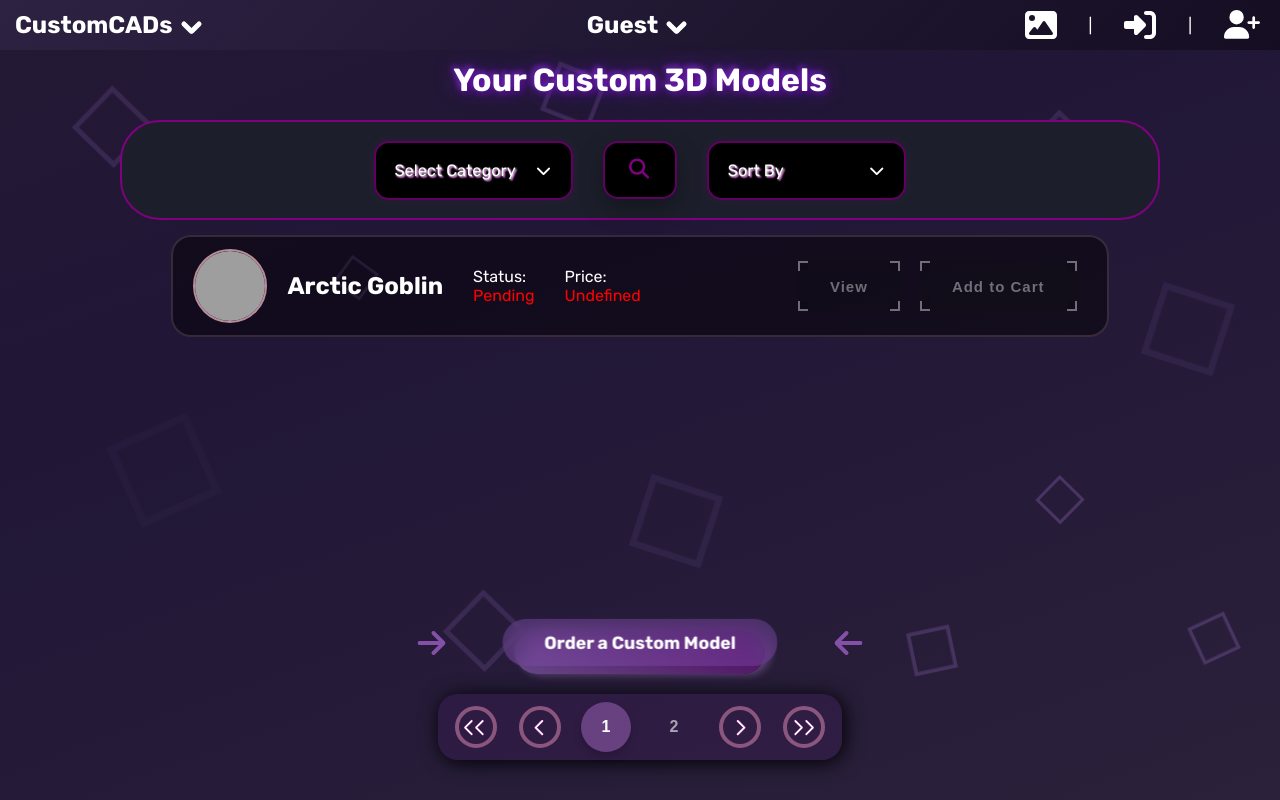
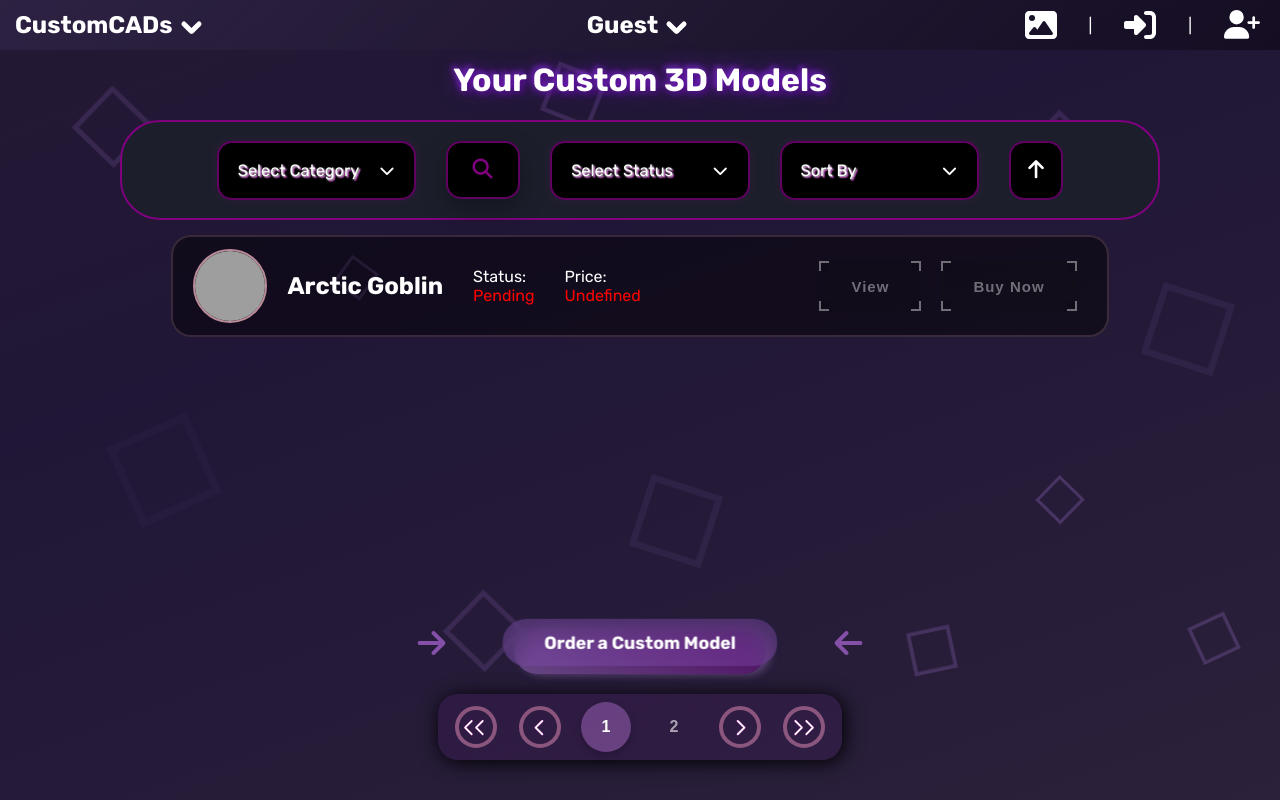
Before and after one commit to ivanzlatinov1/CustomCADsDemoDesign, a React (Vite) app in the folder data/: page /custom-models in a window 1280 px wide. Shown: the top 800 px of the page. Built offline with nearby package versions, Linux system fonts and the light colour scheme; grey boxes are pictures that could not be loaded; the HTML template or start-up script is replaced by a standard one.

Commit message:
fixed logical issues

```diff
--- a/data/src/components/Home/Contacts/Contacts.tsx
+++ b/data/src/components/Home/Contacts/Contacts.tsx
@@ -21,7 +21,7 @@ const Contacts: React.FC = () => {
         const newErrors: Record<string, string> = {};
 
         if (!formValues.name.trim()) {
-            newErrors.name = "First Name is required.";
+            newErrors.name = "Name is required.";
         }
 
         if (!formValues.email.trim() || !/\S+@\S+\.\S+/.test(formValues.email)) {
--- a/data/src/pages/Client/CustomModels/CustomModels.tsx
+++ b/data/src/pages/Client/CustomModels/CustomModels.tsx
@@ -32,7 +32,7 @@ const CustomModels: React.FC = () => {
                             <p>Price: <span>Undefined</span></p>
                             <div className={styles.buttons}>
                                 <button disabled><span>View</span></button>
-                                <button disabled><span>Add to Cart</span></button>
+                                <button disabled><span>Buy Now</span></button>
                             </div>
                         </div>
                     </div>
--- a/data/src/pages/Public/Gallery/components/Model/Model.module.css
+++ b/data/src/pages/Public/Gallery/components/Model/Model.module.css
@@ -120,7 +120,7 @@
     transition: transform 0.2s ease, color 0.2s ease;
 }
 
-.heart:hover {
+.heart:hover i {
     transform: scale(1.1);
 }
 
@@ -145,6 +145,13 @@
     color: #c736da;
 }
 
+.heart div {
+    font-size: 1rem;
+    color: white;
+    font-weight: bold;
+    margin-left: 5px;
+}
+
 .views div {
     font-size: 1rem;
     color: #ffffff;
--- a/data/src/pages/Public/Gallery/components/Model/Model.tsx
+++ b/data/src/pages/Public/Gallery/components/Model/Model.tsx
@@ -36,7 +36,8 @@ const Model: React.FC<ModelProps> = ({ model }) => {
                 <p onClick={handleDetailsClick} className={`${styles.title}`}>{model.name}<br /><span>{model.category}</span></p>
                 <div className={`${styles["button-container"]}`}>
                     <button onClick={handleLikeClick} className={`${styles.heart} ${liked ? styles.clicked : ""}`}>
-                        <i className="fas fa-heart"></i>
+                    <i className="fas fa-heart"></i>
+                        <div>{model.likes}</div>
                     </button>
                     <div className={`${styles.views}`}>
                         <i className="fas fa-eye"></i>
--- /dev/null
+++ b/data/src/pages/Public/Gallery/components/Search/Information/CustomSorting.json
@@ -0,0 +1,22 @@
+[
+    {
+        "id": 1,
+        "name": "Order Date",
+        "icon": "<i class='fas fa-calendar-alt'></i>"
+    },
+    {
+        "id": 2,
+        "name": "Alphabetical",
+        "icon": "<i class='fas fa-font'></i>"
+    },
+    {
+        "id": 3,
+        "name": "Order Status",
+        "icon": "<i class='fas fa-exclamation-triangle'></i>"
+    },
+    {
+        "id": 4,
+        "name": "Delivery",
+        "icon": "<i class='fas fa-truck'></i>"
+    }
+]
--- /dev/null
+++ b/data/src/pages/Public/Gallery/components/Search/Information/Statuses.json
@@ -0,0 +1,26 @@
+[
+    {
+        "id": 1,
+        "name": "Pending"
+    },
+    {
+        "id": 2,
+        "name": "Accepted"
+    },
+    {
+        "id": 3,
+        "name": "Begun"
+    },
+    {
+        "id": 4,
+        "name": "Finished"
+    },
+    {
+        "id": 5,
+        "name": "Reported"
+    },
+    {
+        "id": 6,
+        "name": "Removed"
+    }
+]
--- a/data/src/pages/Public/Gallery/components/Search/Search.module.css
+++ b/data/src/pages/Public/Gallery/components/Search/Search.module.css
@@ -161,3 +161,36 @@
     font-size: 20px;
     color: #bababa;
 }
+
+.arrows {
+    width: 5%;
+    height: 95%;
+    border-radius: 15px;
+    background-color: rgb(0, 0, 0);
+    color: #ffffff;
+    border: 2px solid rgba(128, 0, 128, 0.752);
+    display: flex;
+    justify-content: center;
+    align-items: center;
+    cursor: pointer;
+}
+
+.arrows i {
+    font-size: 1.3rem;
+    color: rgb(128, 0, 128);
+    transition: color .4s linear;
+}
+
+.tooltip {
+    position: relative;
+    display: inline-block;
+    text-align: center;
+}
+
+.disabled {
+    cursor: not-allowed;
+}
+
+.disabled i {
+    color: rgba(169, 169, 169, 0.485);
+}
--- a/data/src/pages/Public/Gallery/components/Search/Search.tsx
+++ b/data/src/pages/Public/Gallery/components/Search/Search.tsx
@@ -1,15 +1,23 @@
 import React, { useState } from "react";
+import { useLocation } from "react-router-dom";
 import styles from "./Search.module.css"
 import categoriesData from './Information/Category.json'
+import statusData from './Information/Statuses.json'
 import sortingData from './Information/Sorting.json'
+import customSorting from './Information/CustomSorting.json'
+import { color } from "framer-motion";
 
 const Search3DModels: React.FC = () => {
     const [searchKeyword, setSearchKeyword] = useState<string>("");
-    const [isHovered, setIsHovered] = useState<boolean>(false);
+    const [isHovered, setIsHovered] = useState(false);
     const [isActiveCategory, setIsActiveCategory] = useState(false);
     const [isActiveSort, setIsActiveSort] = useState(false);
     const [selectedCategory, setSelectedCategory] = useState("Select Category");
     const [selectedSort, setSelectedSort] = useState("Sort By");
+    const [isActiveStatus, setIsActiveStatus] = useState(false);
+    const [selectedStatus, setSelectedStatus] = useState("Select Status");
+    const [isDescending, setIsDescending] = useState(false);
+    const location = useLocation();
 
     const toggleDropdown = () => {
         setIsActiveCategory((prev) => !prev);
@@ -28,6 +36,21 @@ const Search3DModels: React.FC = () => {
         setSelectedSort(categoryName);
         setIsActiveSort(false);
     };
+
+    const toggleStatusDropdown = () => {
+        setIsActiveStatus((prev) => !prev);
+    };
+
+    const handleStatusClick = (status: string) => {
+        setSelectedStatus(status);
+        setIsActiveStatus(false);
+    };
+
+    const toggleOrder = () => {
+        setIsDescending((prev) => !prev);
+    };
+
+    const currentSortingData = location.pathname === "/custom-models" ? customSorting : sortingData;
 
     return (
         <div className={styles.container}>
@@ -70,6 +93,31 @@ const Search3DModels: React.FC = () => {
                 <a href="#"><i className="fas fa-search"></i></a>
             </div>
 
+            {location.pathname === "/custom-models" && (
+                <div className={`${styles.menu}`}>
+                    <div
+                        className={`${styles["select-btn"]} ${isActiveStatus ? styles.active : ""}`}
+                        onClick={toggleStatusDropdown}
+                    >
+                        <span className={`${styles.category}`}>{selectedStatus}</span>
+                        <i className="fas fa-chevron-down"></i>
+                    </div>
+                    <ul className={`${styles.list}`}>
+                        {statusData.map((status) => (
+                            <li
+                                key={status.id}
+                                value={status.id}
+                                className={`${styles.option}`}
+                                style={{ '--i': status.id + 1 } as React.CSSProperties}
+                                onClick={() => handleStatusClick(status.name)}
+                            >
+                                <span className={`${styles.name}`} style={{ marginLeft: '10px' }}>{status.name}</span>
+                            </li>
+                        ))}
+                    </ul>
+                </div>
+            )}
+
             <div className={`${styles.menu}`}>
                 <div
                     className={`${styles["select-btn"]} ${isActiveSort ? styles.active : ""}`}
@@ -79,7 +127,7 @@ const Search3DModels: React.FC = () => {
                     <i className="fas fa-chevron-down"></i>
                 </div>
                 <ul className={`${styles.list}`}>
-                    {sortingData.map((type) => (
+                    {currentSortingData.map((type) => (
                         <li
                             key={type.id}
                             value={type.id}
@@ -95,6 +143,33 @@ const Search3DModels: React.FC = () => {
                     ))}
                 </ul>
             </div>
+
+            <div
+                className={styles.arrows}
+                style={location.pathname === "/custom-models" ? { height: '55px' } : undefined}
+            >
+                <div
+                    className={`${styles.tooltip} ${!selectedSort || selectedSort === "Sort By" ? styles.disabled : ""}`}
+                    onClick={() => {
+                        if (selectedSort && selectedSort !== "Sort By") {
+                            toggleOrder();
+                        }
+                    }}
+                    data-tooltip={
+                        !selectedSort || selectedSort === "Sort By"
+                            ? "Select Sorting"
+                            : isDescending
+                                ? "Descending"
+                                : "Ascending"
+                    }
+                >
+                    {isDescending ? (
+                        <i className="fas fa-arrow-down"></i>
+                    ) : (
+                        <i className="fas fa-arrow-up"></i>
+                    )}
+                </div>
+            </div>
         </div>
     );
 };
```
Also changed, not shown: data/src/pages/Client/Dashboard/Dashboard.tsx (added).
